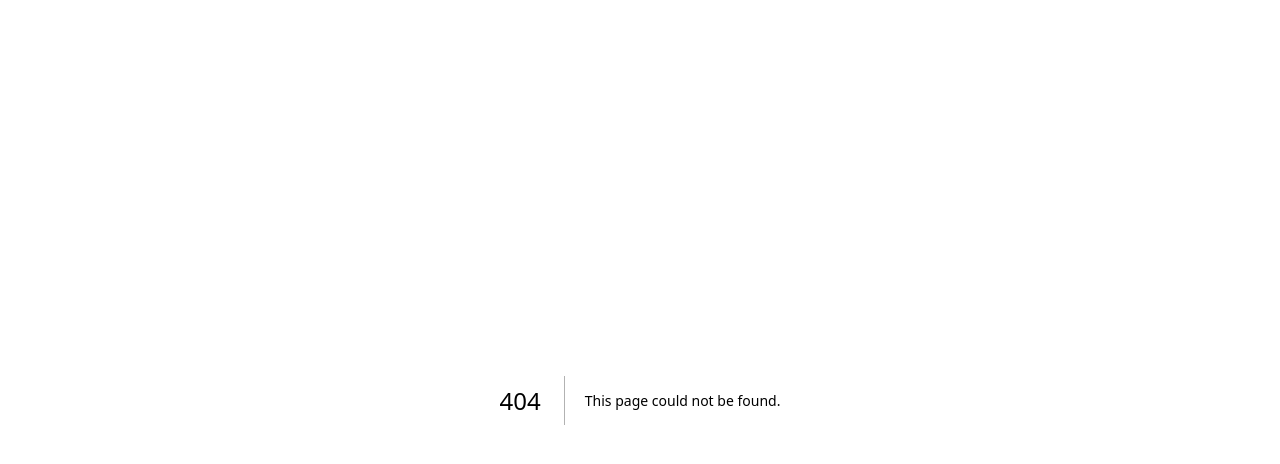
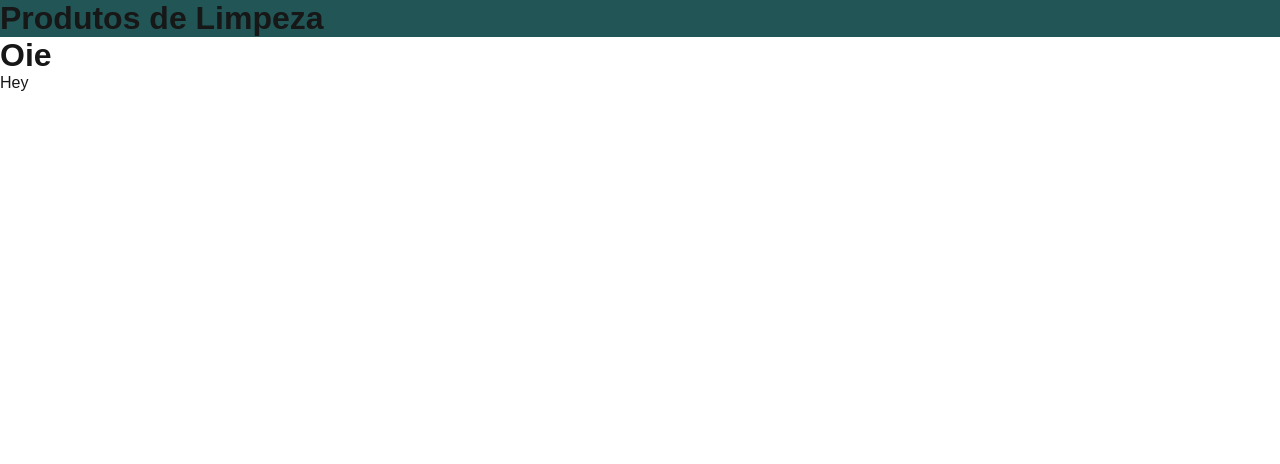
Before and after one commit to gabrielarodrgues/produtosdparis, a Next.js app: page /aluno/usuario in a window 1280 px wide. Before the commit this address had no page. Shown: the top 464 px of the page. Built offline with nearby package versions, Linux system fonts and the light colour scheme.

Commit message:
Cabeçalho Teste

```diff
--- a/src/app/aluno/page.js
+++ /dev/null
@@ -1,5 +0,0 @@
-export default () => (
-    <>
-        <h1>Vamos comer!</h1>
-    </>
-);
--- /dev/null
+++ b/src/app/aluno/usuario/page.js
@@ -0,0 +1,6 @@
+export default () => (
+    <>
+        <h1>Oie</h1>
+        <p>Hey</p>
+    </>
+)
--- a/src/app/layout.js
+++ b/src/app/layout.js
@@ -20,6 +20,9 @@ export default function RootLayout({ children }) {
   return (
     <html lang="en">
       <body className={`${geistSans.variable} ${geistMono.variable}`}>
+      <header style={{ backgroundColor: '#255',alignItems:"center", columnGap:"500px", display: 'flex', justifyContent: 'flex-start' }}>
+      <h1>Produtos de Limpeza</h1>
+    </header>
         {children}
       </body>
     </html>
```
